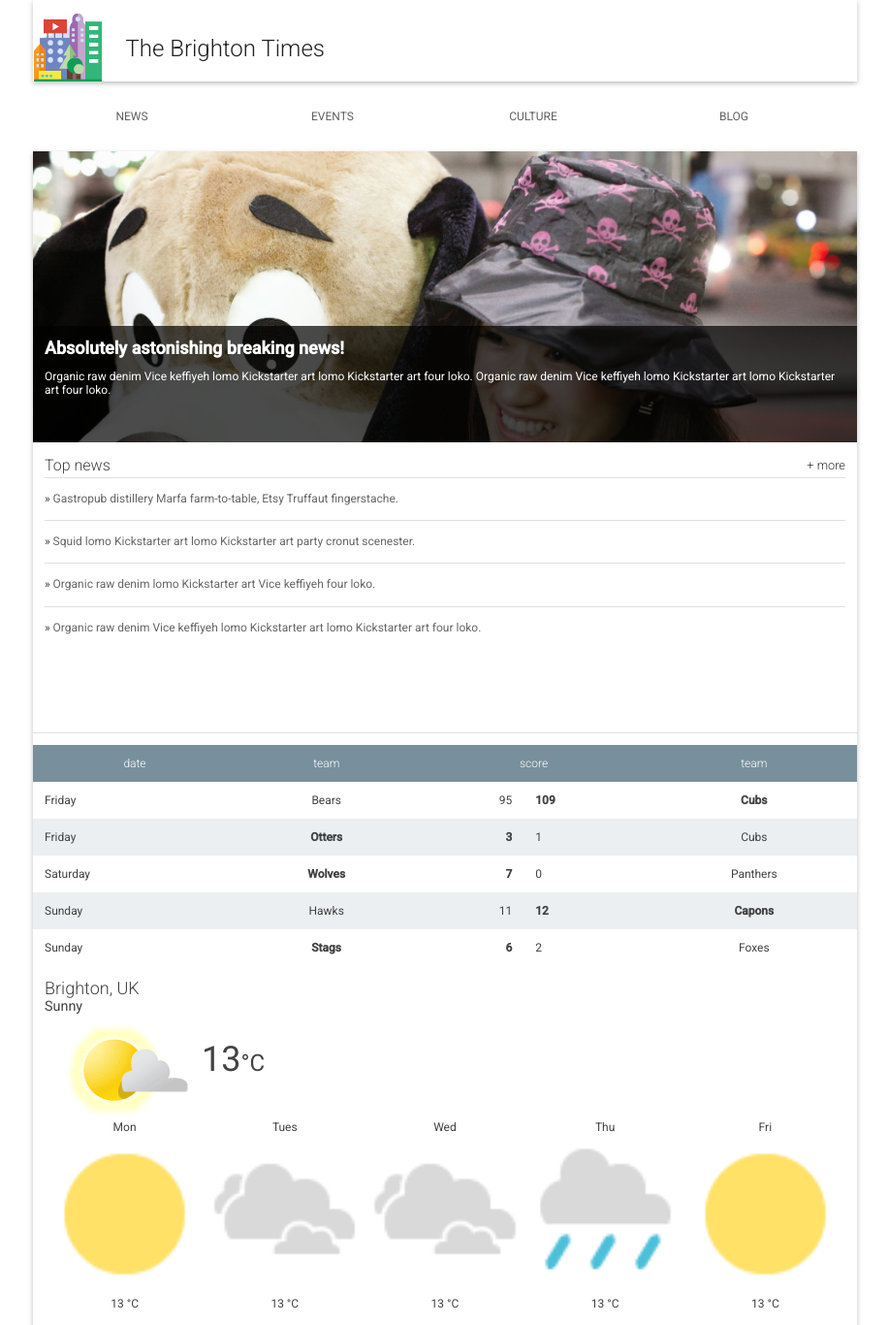
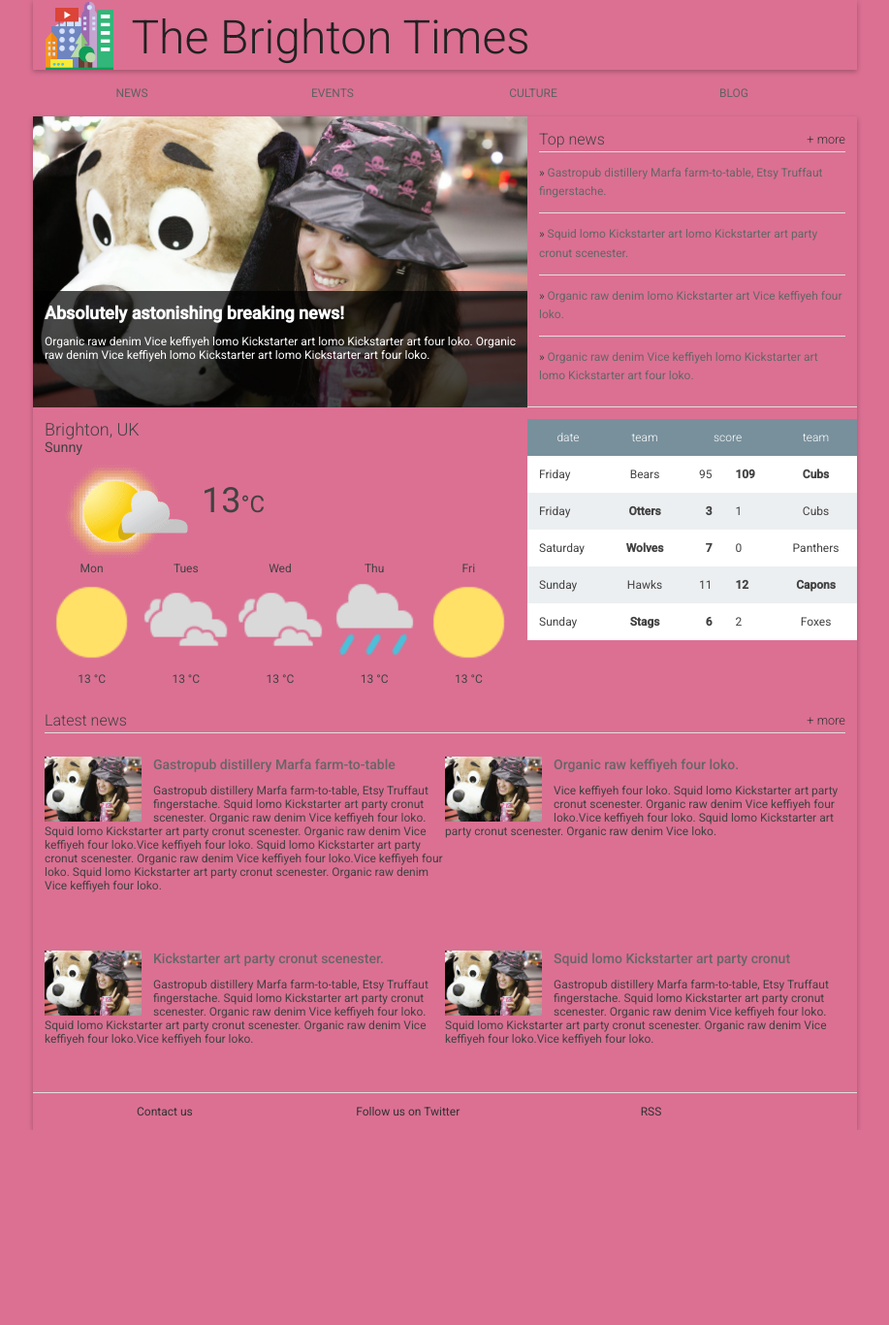
Before and after one commit to mrcreel/Udacity-MobileWebSpec, a website: page app/index.html in a window 1280 px wide. Shown: the top 1366 px of the page at 97% size, without its empty margins (181-1098 px from the left). After the commit the page ends 1165 px from the top, so only its background shows below. Drawn offline with Linux system fonts and the light colour scheme.

Commit message:
Set flex-box & @media to set  breakpoints for diff screens

```diff
--- a/app/index.html
+++ b/app/index.html
@@ -10,7 +10,7 @@
   </head>
   <body>
 
-    <header class="header">
+    <header class="header container">
       <div class="header__inner">
         <img class="header__logo" src="../images/city.png" alt="iconic view of a cityscape">
         <h1 class="header__title">
@@ -30,6 +30,7 @@
 
     <main>
       <section class="content">
+        <div class="container news__div">
           <section class="hero">
             <article class="description">
               <h2>Absolutely astonishing breaking news!</h2>
@@ -54,7 +55,39 @@
               </li>
             </ul>
           </section>
+        </div>
 
+        <div class="container extra__div">
+            <section class="weather">
+                <span class="weather__location">Brighton, UK</span>
+                <span class="weather__desc">Sunny</span>
+                <span class="weather__today">
+                <img class="weather__today__image" src="images/weather.png" alt="icon of a partially sunny day"><span class="weather__today__temp">13</span><span class="weather__today__deg">&deg;C</span>
+                </span>
+                <ul class="weather__next">
+                  <li class="weather__next__item">
+                    <span>Mon</span>
+                    <img class="weather__next__image" src="images/sunny.png" alt="icon of a sunny day">
+                    <span>13 &deg;C</span>
+                  </li><li class="weather__next__item">
+                    <span>Tues</span>
+                    <img class="weather__next__image" src="images/cloudy.png" alt="icon of a cloudy day">
+                    <span>13 &deg;C</span>
+                  </li><li class="weather__next__item">
+                    <span>Wed</span>
+                    <img class="weather__next__image" src="images/cloudy.png" alt="icon of a cloudy day">
+                    <span>13 &deg;C</span>
+                  </li><li class="weather__next__item">
+                    <span>Thu</span>
+                    <img class="weather__next__image" src="images/rain.png" alt="icon of a rainy day">
+                    <span>13 &deg;C</span>
+                  </li><li class="weather__next__item">
+                    <span>Fri</span>
+                    <img class="weather__next__image" src="images/sunny.png" alt="icon of a sunny day">
+                    <span>13 &deg;C</span>
+                  </li>
+                </ul>
+              </section>
           <section class="scores">
             <table class="scores__table">
               <thead>
@@ -106,40 +139,12 @@
             </table>
           </section>
 
-        <section class="weather">
-          <span class="weather__location">Brighton, UK</span>
-          <span class="weather__desc">Sunny</span>
-          <span class="weather__today">
-          <img class="weather__today__image" src="images/weather.png" alt="icon of a partially sunny day"><span class="weather__today__temp">13</span><span class="weather__today__deg">&deg;C</span>
-          </span>
-          <ul class="weather__next">
-            <li class="weather__next__item">
-              <span>Mon</span>
-              <img class="weather__next__image" src="images/sunny.png" alt="icon of a sunny day">
-              <span>13 &deg;C</span>
-            </li><li class="weather__next__item">
-              <span>Tues</span>
-              <img class="weather__next__image" src="images/cloudy.png" alt="icon of a cloudy day">
-              <span>13 &deg;C</span>
-            </li><li class="weather__next__item">
-              <span>Wed</span>
-              <img class="weather__next__image" src="images/cloudy.png" alt="icon of a cloudy day">
-              <span>13 &deg;C</span>
-            </li><li class="weather__next__item">
-              <span>Thu</span>
-              <img class="weather__next__image" src="images/rain.png" alt="icon of a rainy day">
-              <span>13 &deg;C</span>
-            </li><li class="weather__next__item">
-              <span>Fri</span>
-              <img class="weather__next__image" src="images/sunny.png" alt="icon of a sunny day">
-              <span>13 &deg;C</span>
-            </li>
-          </ul>
-        </section>
+
+        </div>
 
         <section class="news recent-news">
           <h2 class="news__title">Latest news <a href="#" class="news__more">+ more</a></h2>
-          <ul>
+          <ul class="container">
             <li class="snippet">
               <img class="snippet__thumbnail" src="images/dog.jpg" alt="picture of a girl with a large, stuffed dog toy">
               <h3 class="snippet__title"><a href="#">Gastropub distillery Marfa farm-to-table</a></h3>
--- a/app/styles/main.css
+++ b/app/styles/main.css
@@ -2,14 +2,11 @@ body,
 html {
   margin: 0;
   padding: 0;
-  width: 100%;
   height: 100%;
-  max-width: 850px;
-  margin-right: auto;
-  margin-left: auto;
 }
 
 body {
+  max-width: 850px;
   font-family: Roboto;
   font-size: 12px;
   color: #424242;
@@ -47,13 +44,17 @@ ul {
  *
  */
 
+ .container{
+    display: flex;
+    flex-wrap: wrap;
+  }
+
 .news__more {
   float: right;
   font-size: .8em;
   color: #333;
   text-decoration: none;
 }
-
 
 /*
  *
@@ -75,20 +76,17 @@ ul {
 
 .header__logo {
   height: 72px;
-  margin-right: 1em;
+  margin: 0 1em;
   vertical-align: top;
-  margin-top: 12px;
 }
 
 .header__title {
   font-weight: 300;
-  /* font-size: 4em; */
-  margin: 0.5em 0.25em;
+  font-size: 4em;
   display: inline-block;
   color: #212121;
-  padding-top: 1em;
+  padding-top: .2em;
 }
-
 
 /*
  *
@@ -114,14 +112,13 @@ ul {
   width: 24%;
   text-align: center;
   line-height: 24px;
-  padding: 24px;
+  padding: 1em;
   text-transform: uppercase;
 }
 
 .nav a {
   text-decoration: none;
   color: #616161;
-  padding: 1.5em;
 }
 
 .nav a:hover {
@@ -229,6 +226,7 @@ main {
 
 .scores {
   padding-top: 1em;
+  width: 100%;
 }
 
 .scores__table {
@@ -276,6 +274,7 @@ main {
 
 .weather {
   padding: 1em;
+  width: 100%;
 }
 
 .weather__location {
@@ -373,11 +372,84 @@ footer {
 
 footer li {
   display: inline-block;
-  margin: 0 1em;
+  width: 30%;
+  text-align: center;
+  margin: 0;
 }
 
 footer a {
   text-decoration: none;
   color: #333;
-  padding: 1.5em;
 }
+
+/*
+ *
+ * MEDIA QUERIES FOR SCREEN SIZES
+ *
+ */
+
+@media only screen and (max-width: 515px) {
+  body {
+    background-color: yellow;
+  }
+  .header{
+    background-color: yellow;
+  }
+  .header__logo{
+    height: 56px;
+  }
+  .header__title{
+    font-size: 2.25em;  /* 320px; */
+    padding-top: 0.5em; /* 320px; */
+  }
+  .nav__list {
+    margin: 0.5em 0;
+  }
+  .nav a {
+    padding: 1em;
+  }
+}
+
+ @media only screen and (min-width: 650px) {
+  body {
+    background-color: lightblue;
+  }
+  .header{
+    background-color: lightblue;
+  }
+  .news__div{
+    width: 100%;
+  }
+  .hero{
+    width: 60%;
+  }
+  .top-news{
+    width: 40%;
+  }
+  .extra__div{
+    width: 100%;
+  }
+  .weather{
+    width: 60%;
+  }
+  .scores{
+    width: 40%;
+  }
+  .snippet {
+    width: 50%;
+  }
+  .snippet:last-of-type {
+    margin-right: 0;
+  }
+  @media only screen and (min-width: 850px) {
+    body {
+      background-color: palevioletred;
+      max-width: 850px;
+      margin-left: auto;
+      margin-right: auto;
+    }
+    .header{
+      background-color: palevioletred;
+    }
+  }
+}
```
Lines whose indentation alone changed are shown as unchanged.
